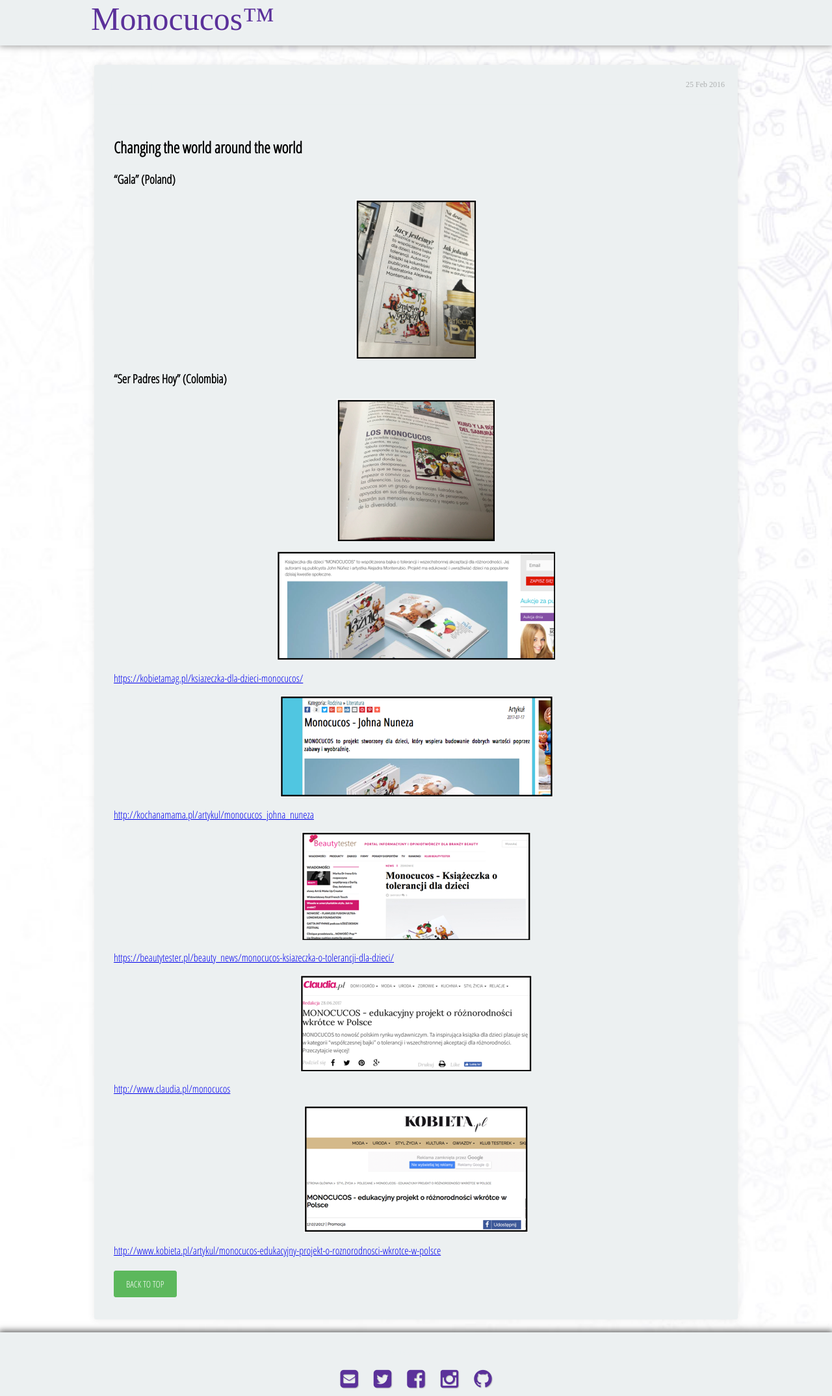
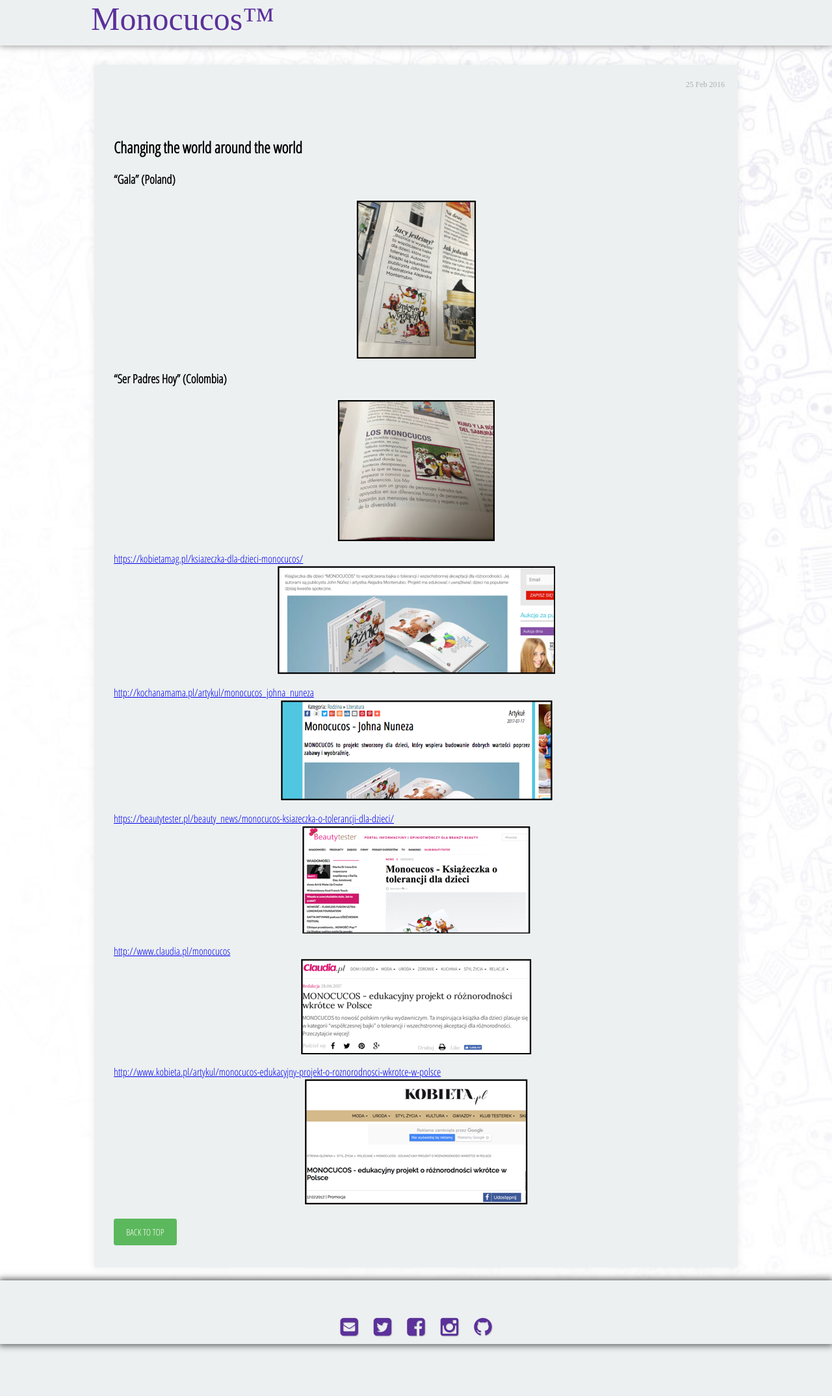
Before and after one commit to MonocucosTM/Monocucos, a Jekyll site: the page built from _posts/2018-12-01-Press.md, in a window 1280 px wide. Shown: the whole page at 65% size. Built offline with Jekyll 4.4.1, drawn with Linux system fonts in a browser that asks for light colours; nearby versions of some CDN libraries; some web fonts are replaced.

Commit message:
Update 2018-12-01-Press.md

```diff
--- a/_posts/2018-12-01-Press.md
+++ b/_posts/2018-12-01-Press.md
@@ -24,25 +24,25 @@ tag:
 ![Logo](../assets/img/press1.png)
 
 
+<https://kobietamag.pl/ksiazeczka-dla-dzieci-monocucos/>
 ![Logo](../assets/img/press5.png)
 
-<https://kobietamag.pl/ksiazeczka-dla-dzieci-monocucos/>
 
+<http://kochanamama.pl/artykul/monocucos_johna_nuneza>
 ![Logo](../assets/img/press6.png)
 
-<http://kochanamama.pl/artykul/monocucos_johna_nuneza>
 
+<https://beautytester.pl/beauty_news/monocucos-ksiazeczka-o-tolerancji-dla-dzieci/>
 ![Logo](../assets/img/press4.png)
 
-<https://beautytester.pl/beauty_news/monocucos-ksiazeczka-o-tolerancji-dla-dzieci/>
 
+<http://www.claudia.pl/monocucos>
 ![Logo](../assets/img/press3.png)
 
-<http://www.claudia.pl/monocucos>
 
+<http://www.kobieta.pl/artykul/monocucos-edukacyjny-projekt-o-roznorodnosci-wkrotce-w-polsce>
 ![Logo](../assets/img/press7.png)
 
-<http://www.kobieta.pl/artykul/monocucos-edukacyjny-projekt-o-roznorodnosci-wkrotce-w-polsce>
 
 
 <div markdown="0"><a href="#" class="btn btn-success">BACK TO TOP</a></div>
```
